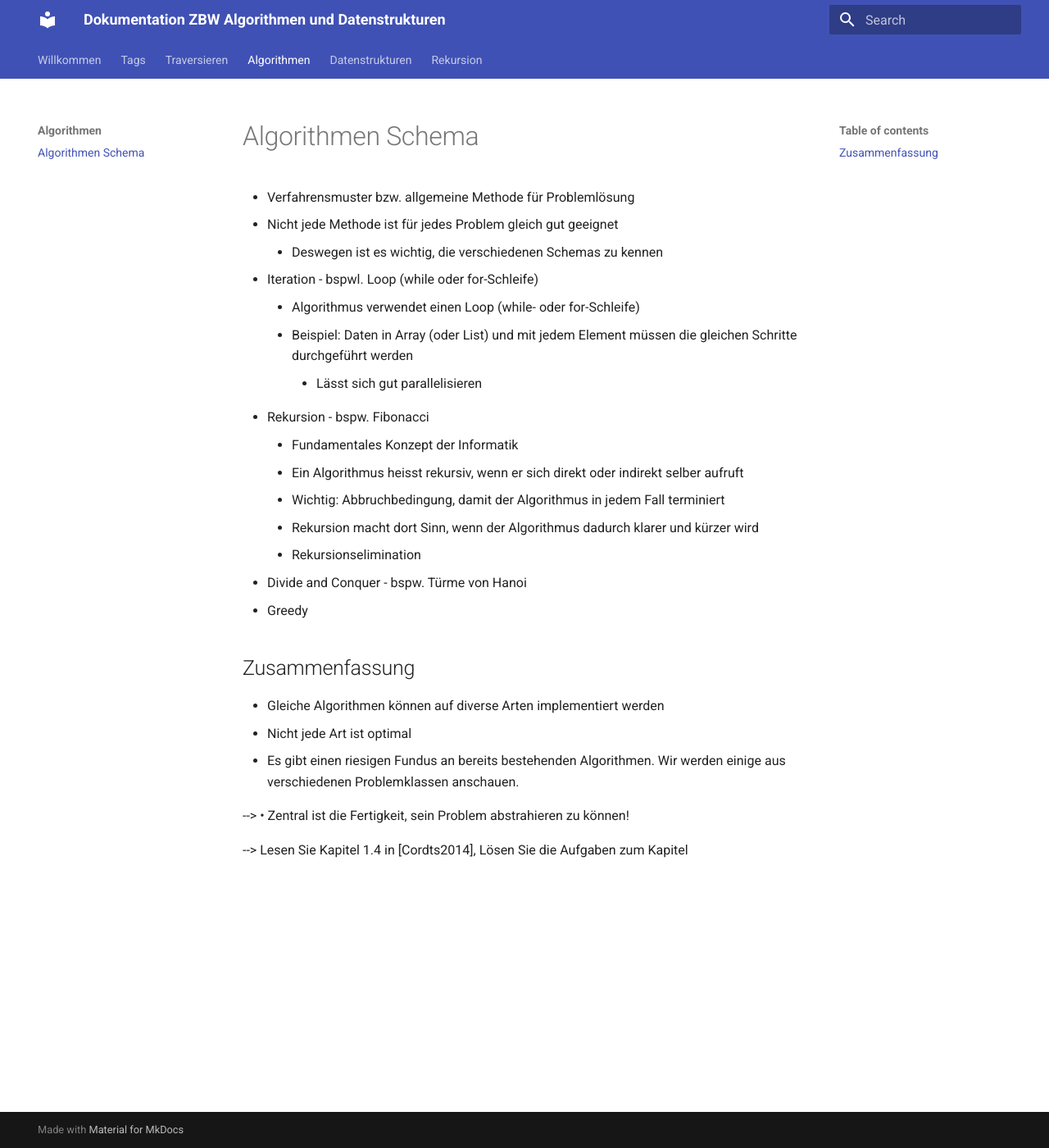
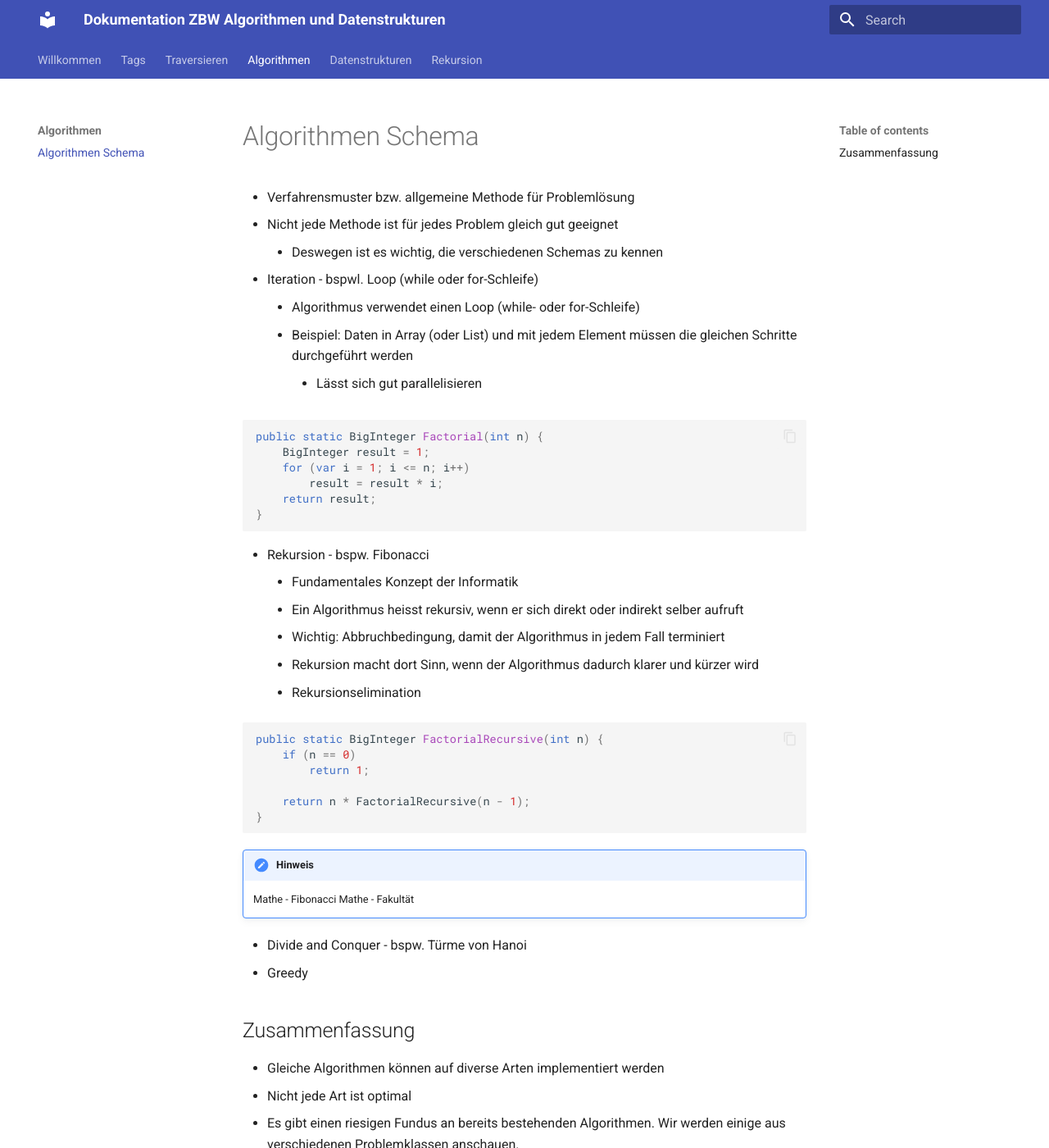
Before and after one commit to tsolenthaler/zbwAlgDs, an MkDocs documentation site: the page built from docs/algorithmen/schema.md, in a window 1280 px wide and 1400 px high. Shown: the whole window at 82% size. Built offline with MkDocs 1.6.1 and Material for MkDocs 9.7.7, drawn with Linux system fonts in a browser that asks for light colours.

Commit message:
Add factorial and Fibonacci examples to algorithm documentation

````diff
--- a/docs/algorithmen/schema.md
+++ b/docs/algorithmen/schema.md
@@ -3,6 +3,8 @@ tags:
   - MD02
   - Schema
   - Algorithmen
+  - Fakultät
+  - Fibonacci
 ---
 
 # Algorithmen Schema
@@ -16,12 +18,36 @@ tags:
     * Algorithmus verwendet einen Loop (while- oder for-Schleife)
     * Beispiel: Daten in Array (oder List) und mit jedem Element müssen die gleichen Schritte durchgeführt werden
         * Lässt sich gut parallelisieren
+
+```c#
+public static BigInteger Factorial(int n) {
+    BigInteger result = 1;
+    for (var i = 1; i <= n; i++)
+        result = result * i;
+    return result;
+}
+```
+
 * Rekursion - bspw. Fibonacci
     * Fundamentales Konzept der Informatik
     * Ein Algorithmus heisst rekursiv, wenn er sich direkt oder indirekt selber aufruft
     * Wichtig: Abbruchbedingung, damit der Algorithmus in jedem Fall terminiert
     * Rekursion macht dort Sinn, wenn der Algorithmus dadurch klarer und kürzer wird
     * Rekursionselimination
+
+```c#
+public static BigInteger FactorialRecursive(int n) {
+    if (n == 0)
+        return 1;
+
+    return n * FactorialRecursive(n - 1);
+}
+```
+!!! note "Hinweis"
+    Mathe - Fibonacci
+    Mathe - Fakultät
+
+
 * Divide and Conquer - bspw. Türme von Hanoi
 * Greedy
 
````
Also changed, not shown: docs/datenstrukturen/abstrakte-datentypen.md (+1 -1 lines).
